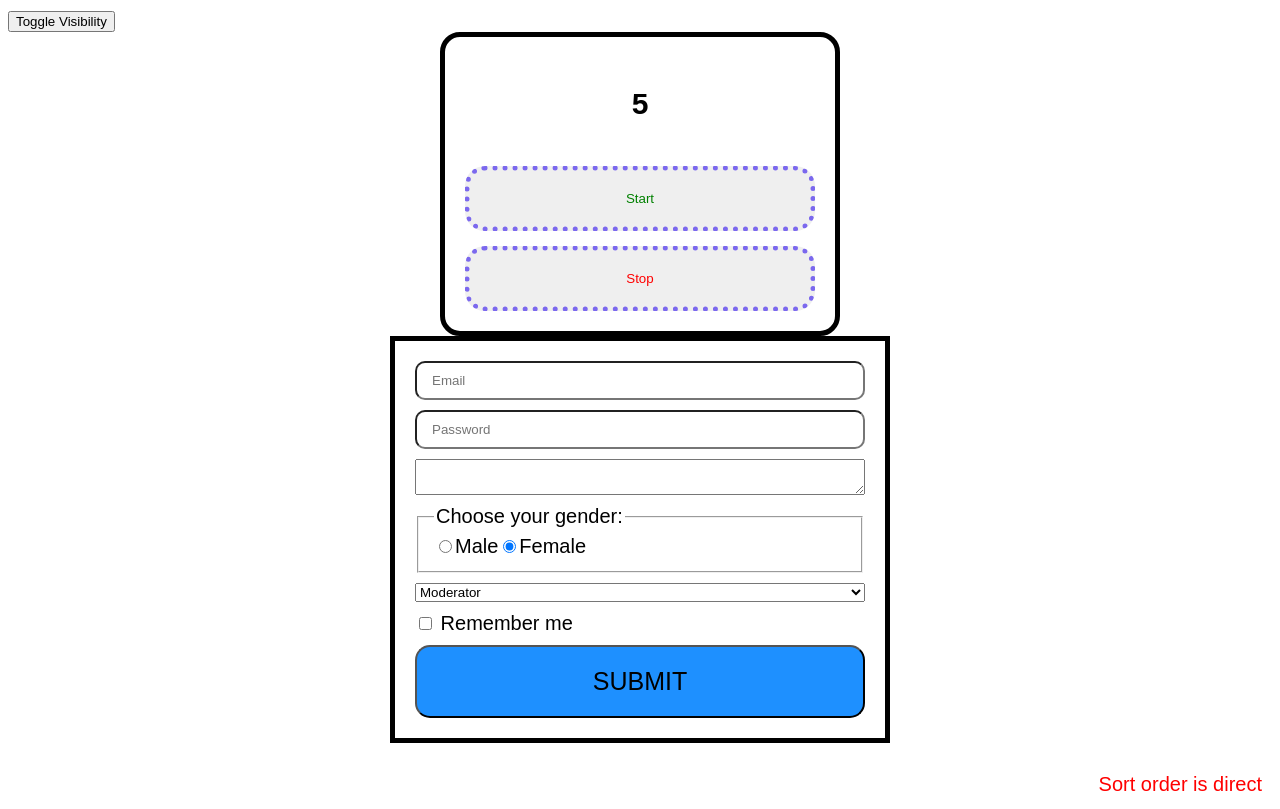
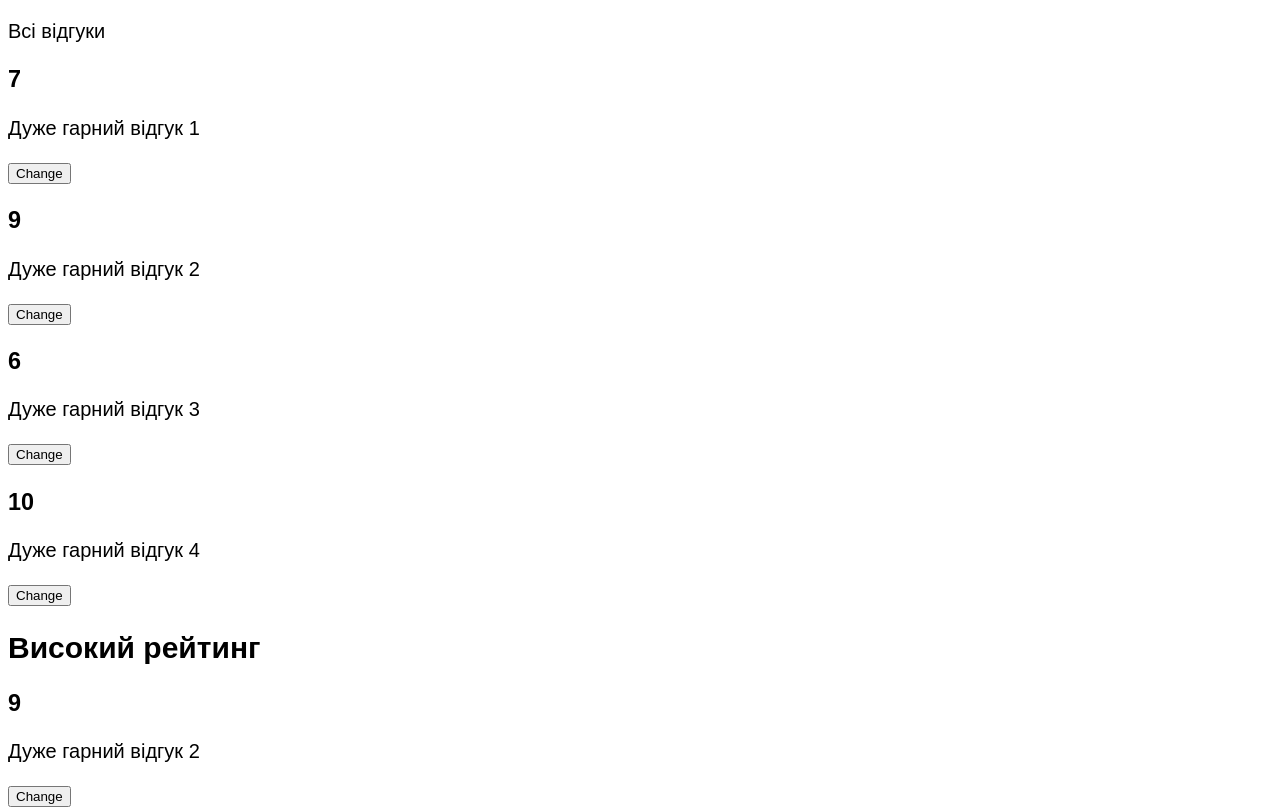
Before and after one commit to Makskuh/fe-2023-1-react-app, a React (Create React App) app: page / in a window 1280 px wide. Shown: the top 809 px of the page. Built offline with nearby package versions, Linux system fonts and the light colour scheme.

Commit message:
Add ReviewDashboard

```diff
--- a/src/App.js
+++ b/src/App.js
@@ -2,6 +2,7 @@ import React from 'react';
 import StopWatch from './components/StopWatch';
 import LoginForm from './components/LoginForm';
 import MessageDashboard from './components/MessageDashboard';
+import ReviewDashboard from './components/ReviewDashboard';
 
 class App extends React.Component {
   constructor(props) {
@@ -22,6 +23,7 @@ class App extends React.Component {
     const { isVisible } = this.state;
     return (
       <>
+        <ReviewDashboard />
         <button onClick={this.handleIsVisible}>Toggle Visibility</button>
         {isVisible && <StopWatch />}
         <LoginForm />
--- /dev/null
+++ b/src/components/ReviewDashboard/HighReviewList/index.jsx
@@ -0,0 +1,18 @@
+import React from 'react';
+import Review from '../Review';
+
+function HighReviewList({ reviews, changeRead }) {
+
+  const reviewsElems = reviews.map((r) => {
+    return <Review review={r} changeRead={changeRead} />;
+  });
+
+  return (
+    <section>
+      <h2>Високий рейтинг</h2>
+      {reviewsElems}
+    </section>
+  );
+}
+
+export default HighReviewList;
--- /dev/null
+++ b/src/components/ReviewDashboard/Review/index.jsx
@@ -0,0 +1,14 @@
+import React from 'react';
+
+function Review({ review, changeRead }) {
+  return (
+    <div key={review.id}>
+      <h3>{review.rating}</h3>
+      <p>{review.text}</p>
+      <button onClick={() => changeRead(review.id)}>Change</button>
+      {review.isRead && <p>Is readed</p>}
+    </div>
+  );
+}
+
+export default Review;
--- /dev/null
+++ b/src/components/ReviewDashboard/index.jsx
@@ -0,0 +1,54 @@
+import React, { Component } from 'react';
+import HighReviewList from './HighReviewList';
+import Review from './Review';
+
+const reviews = [
+  { id: 1, rating: 7, text: 'Дуже гарний відгук 1' },
+  { id: 2, rating: 9, text: 'Дуже гарний відгук 2' },
+  { id: 3, rating: 6, text: 'Дуже гарний відгук 3' },
+  { id: 4, rating: 10, text: 'Дуже гарний відгук 4' },
+];
+
+export default class ReviewDashboard extends Component {
+  constructor(props) {
+    super(props);
+    this.state = {
+      comments: reviews.map((review) => ({
+        ...review,
+        isRead: false,
+      })),
+    };
+  }
+
+  highRatedReviews = (review) => review.rating > 8;
+
+  changeRead = (id) => {
+    const { comments } = this.state;
+    this.setState({
+      comments: comments.map((review) => {
+        const isSameId = id === review.id;
+
+        return {
+          ...review,
+          // isRead: isSameId ? true : review.isRead
+          isRead: isSameId ? !review.isRead : review.isRead,
+        };
+      }),
+    });
+  };
+
+  render() {
+    const { comments } = this.state;
+    const filter = comments.filter(this.highRatedReviews);
+
+    return (
+      <div>
+        <p>Всі відгуки</p>
+        {comments.map((comme) => {
+          return <Review review={comme} changeRead={this.changeRead} />;
+        })}
+        <HighReviewList reviews={filter} changeRead={this.changeRead} />
+      </div>
+    );
+  }
+}
```
